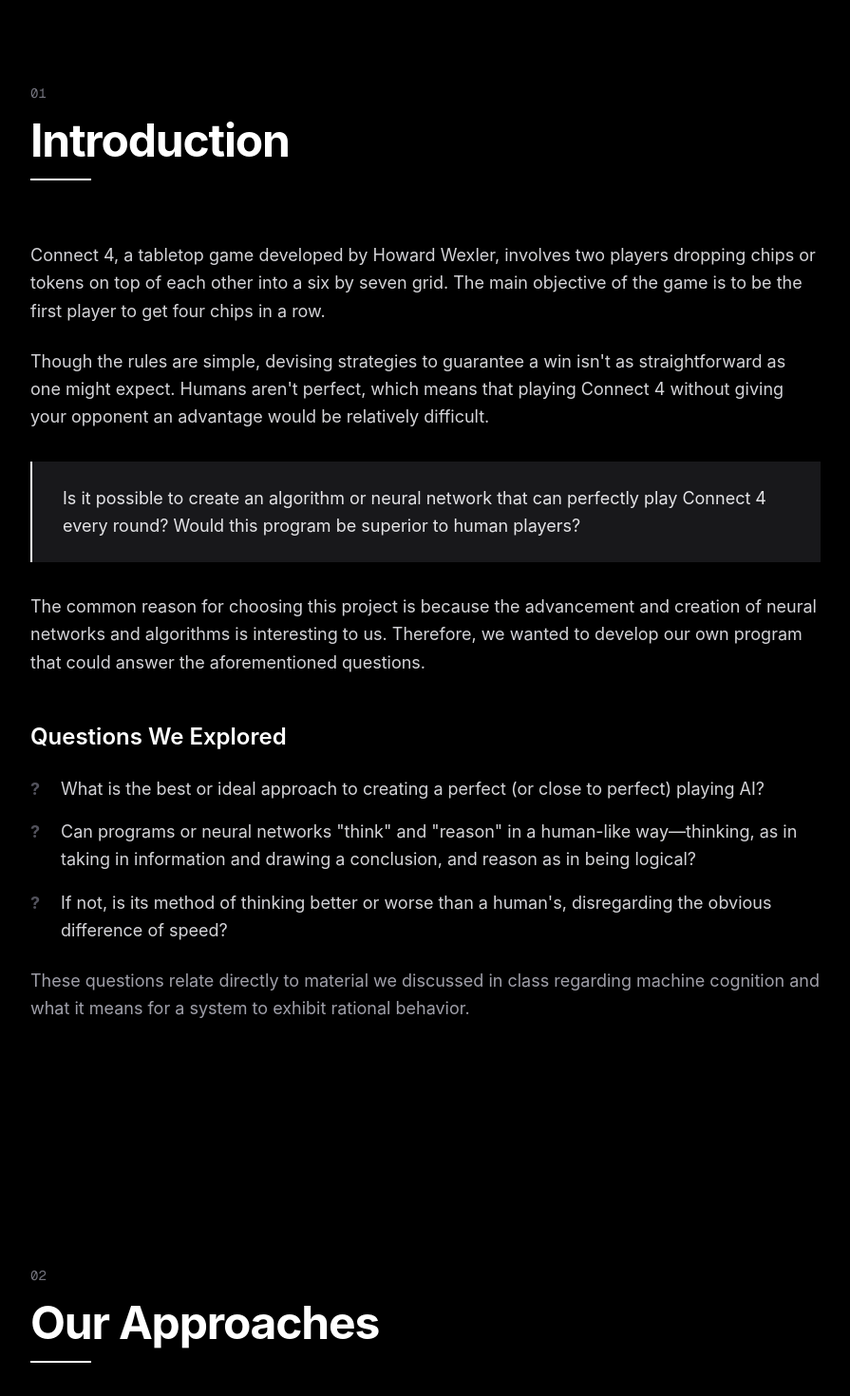
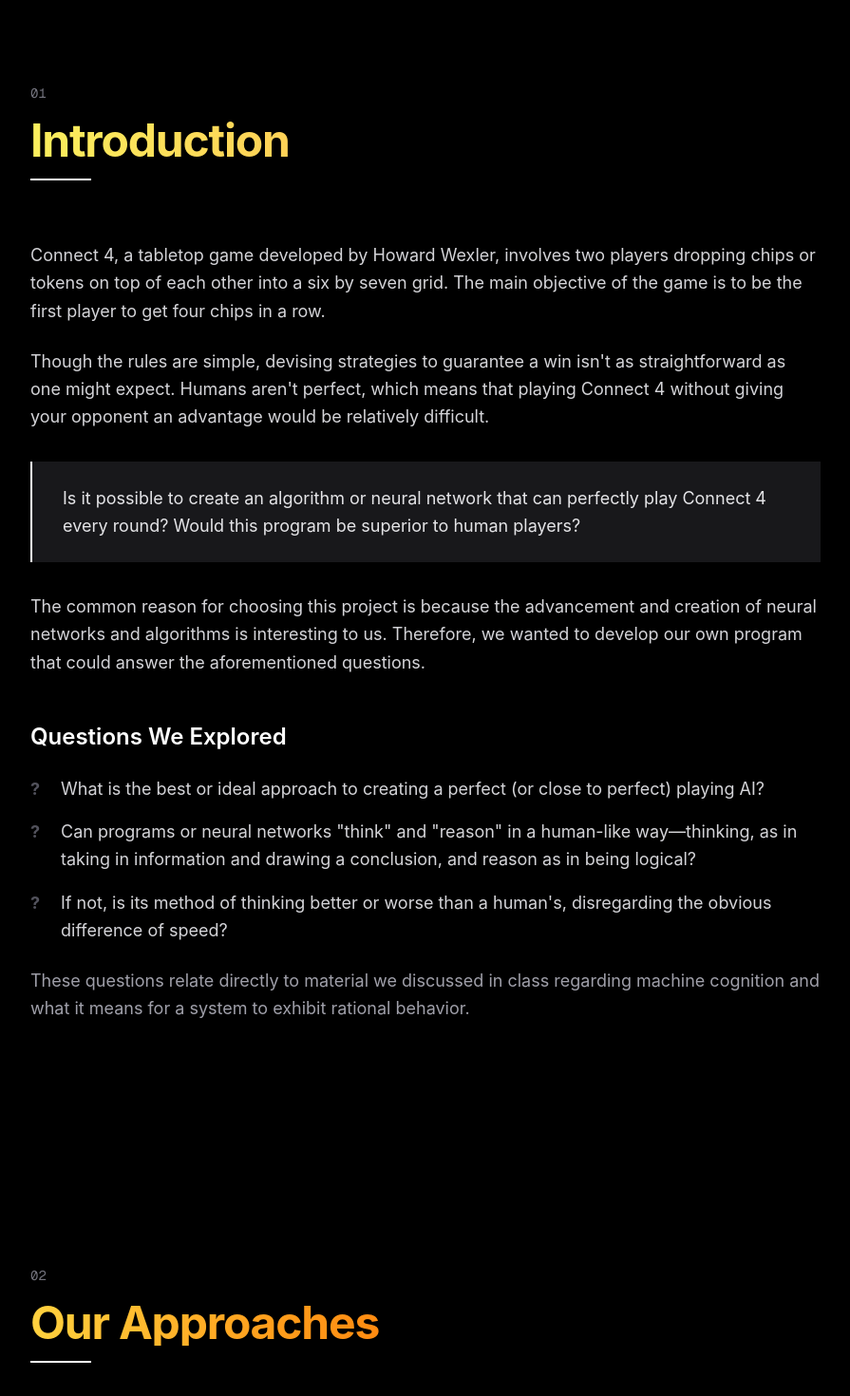
Before and after one commit to RonanHevenor/connect3, a Next.js app: page / in a window 1280 px wide. Shown: the part 840-2310 px from the top of the page at 95% size, without its empty margins (192-1087 px from the left). Built offline with nearby package versions, Linux system fonts and the light colour scheme.

Commit message:
gradient headers

```diff
--- a/src/app/globals.css
+++ b/src/app/globals.css
@@ -42,3 +42,32 @@ html {
 ::-webkit-scrollbar-thumb:hover {
 	background: #404040;
 }
+
+/* Gradient text styles for section headers - progressively redder */
+.gradient-text-1 {
+	background: linear-gradient(90deg, #FAEF5D 0%, #FFCF56 35%, #FF9A3C 70%, #FF6B35 100%);
+	-webkit-background-clip: text;
+	-webkit-text-fill-color: transparent;
+	background-clip: text;
+}
+
+.gradient-text-2 {
+	background: linear-gradient(90deg, #FFD23F 0%, #FF9F1C 30%, #FF6D00 65%, #E85D04 100%);
+	-webkit-background-clip: text;
+	-webkit-text-fill-color: transparent;
+	background-clip: text;
+}
+
+.gradient-text-3 {
+	background: linear-gradient(90deg, #FFAA5A 0%, #FF6B3D 30%, #F4442E 65%, #D62828 100%);
+	-webkit-background-clip: text;
+	-webkit-text-fill-color: transparent;
+	background-clip: text;
+}
+
+.gradient-text-4 {
+	background: linear-gradient(90deg, #FF7B54 0%, #E84545 30%, #C62828 65%, #8B0000 100%);
+	-webkit-background-clip: text;
+	-webkit-text-fill-color: transparent;
+	background-clip: text;
+}
--- a/src/app/page.tsx
+++ b/src/app/page.tsx
@@ -265,10 +265,11 @@ export default function Home() {
 
 // Components
 function SectionHeader({ number, title }: { number: string; title: string }) {
+	const gradientClass = `gradient-text-${number.replace('0', '')}`;
 	return (
 		<div className="mb-16">
 			<span className="font-mono text-sm text-zinc-500 block mb-4">{number}</span>
-			<h2 className="text-4xl md:text-5xl font-bold tracking-tight mb-4">{title}</h2>
+			<h2 className={`text-4xl md:text-5xl font-bold tracking-tight mb-4 ${gradientClass}`}>{title}</h2>
 			<div className="w-16 h-0.5 bg-white" />
 		</div>
 	);
```
